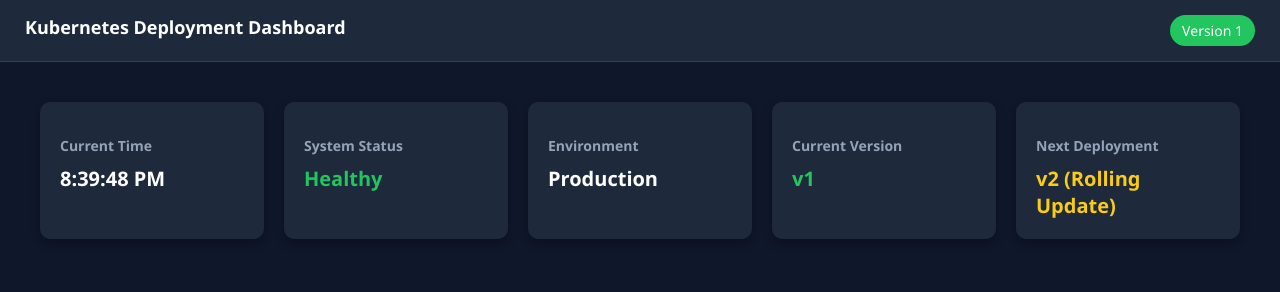
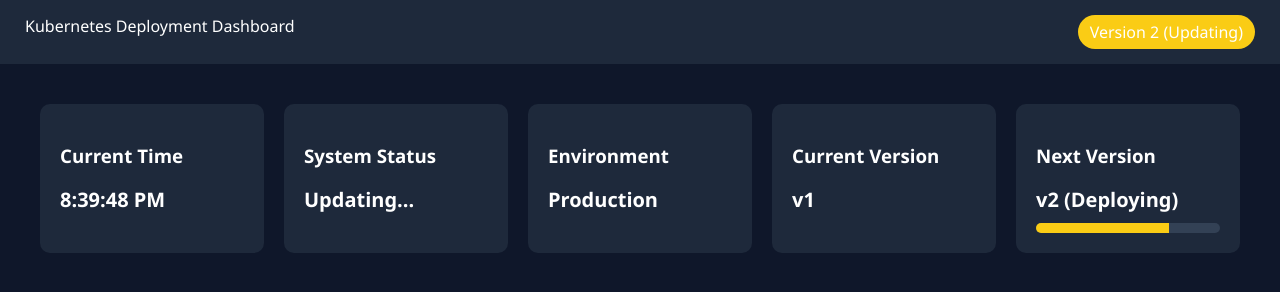
Before and after one commit to nasiroddin-khatib/cicdwithk8s, a plain HTML site: page index.html in a window 1280 px wide. Drawn offline with Linux system fonts and the light colour scheme.

Commit message:
stable v2

```diff
--- a/index.html
+++ b/index.html
@@ -3,67 +3,48 @@
 <head>
   <title>Deployment Dashboard</title>
   <style>
-    body {
-      margin: 0;
-      font-family: "Segoe UI", sans-serif;
-      background: #0f172a;
-      color: white;
+    body { margin:0; font-family:"Segoe UI"; background:#0f172a; color:white; }
+
+    .header {
+      display:flex; justify-content:space-between;
+      padding:15px 25px; background:#1e293b;
     }
 
-    .header {
-      display: flex;
-      justify-content: space-between;
-      padding: 15px 25px;
-      background: #1e293b;
-      border-bottom: 1px solid #334155;
-    }
+    .badge { background:#facc15; padding:6px 12px; border-radius:20px; }
 
-    .title {
-      font-size: 18px;
-      font-weight: bold;
-    }
-
-    .version-badge {
-      background: #22c55e;
-      padding: 6px 12px;
-      border-radius: 20px;
-      font-size: 14px;
-    }
-
-    .container {
-      padding: 40px;
-    }
+    .container { padding:40px; }
 
     .grid {
-      display: grid;
-      grid-template-columns: repeat(auto-fit, minmax(220px, 1fr));
-      gap: 20px;
+      display:grid;
+      grid-template-columns:repeat(auto-fit,minmax(220px,1fr));
+      gap:20px;
     }
 
     .card {
-      background: #1e293b;
-      padding: 20px;
-      border-radius: 10px;
-      box-shadow: 0 4px 10px rgba(0,0,0,0.3);
+      background:#1e293b;
+      padding:20px;
+      border-radius:10px;
     }
 
-    .card h3 {
-      margin-bottom: 10px;
-      color: #94a3b8;
-      font-size: 14px;
+    .value { font-size:20px; font-weight:bold; }
+
+    .progress-bar {
+      background:#334155;
+      border-radius:10px;
+      overflow:hidden;
+      margin-top:10px;
     }
 
-    .value {
-      font-size: 20px;
-      font-weight: bold;
+    .progress {
+      height:10px;
+      width:60%;
+      background:#facc15;
+      animation: progressAnim 2s infinite alternate;
     }
 
-    .status-ok {
-      color: #22c55e;
-    }
-
-    .status-next {
-      color: #facc15;
+    @keyframes progressAnim {
+      from { width:40%; }
+      to { width:80%; }
     }
 
   </style>
@@ -71,12 +52,11 @@
 <body>
 
 <div class="header">
-  <div class="title">Kubernetes Deployment Dashboard</div>
-  <div class="version-badge">Version 1</div>
+  <div>Kubernetes Deployment Dashboard</div>
+  <div class="badge">Version 2 (Updating)</div>
 </div>
 
 <div class="container">
-
   <div class="grid">
 
     <div class="card">
@@ -86,7 +66,7 @@
 
     <div class="card">
       <h3>System Status</h3>
-      <div class="value status-ok">Healthy</div>
+      <div class="value">Updating...</div>
     </div>
 
     <div class="card">
@@ -96,23 +76,24 @@
 
     <div class="card">
       <h3>Current Version</h3>
-      <div class="value status-ok">v1</div>
+      <div class="value">v1</div>
     </div>
 
     <div class="card">
-      <h3>Next Deployment</h3>
-      <div class="value status-next">v2 (Rolling Update)</div>
+      <h3>Next Version</h3>
+      <div class="value">v2 (Deploying)</div>
+      <div class="progress-bar">
+        <div class="progress"></div>
+      </div>
     </div>
 
   </div>
-
 </div>
 
 <script>
-setInterval(() => {
-  document.getElementById("time").innerText =
-    new Date().toLocaleTimeString();
-}, 1000);
+setInterval(()=>{
+  document.getElementById("time").innerText=new Date().toLocaleTimeString();
+},1000);
 </script>
 
 </body>
```
Also changed, not shown: 1 other file.
